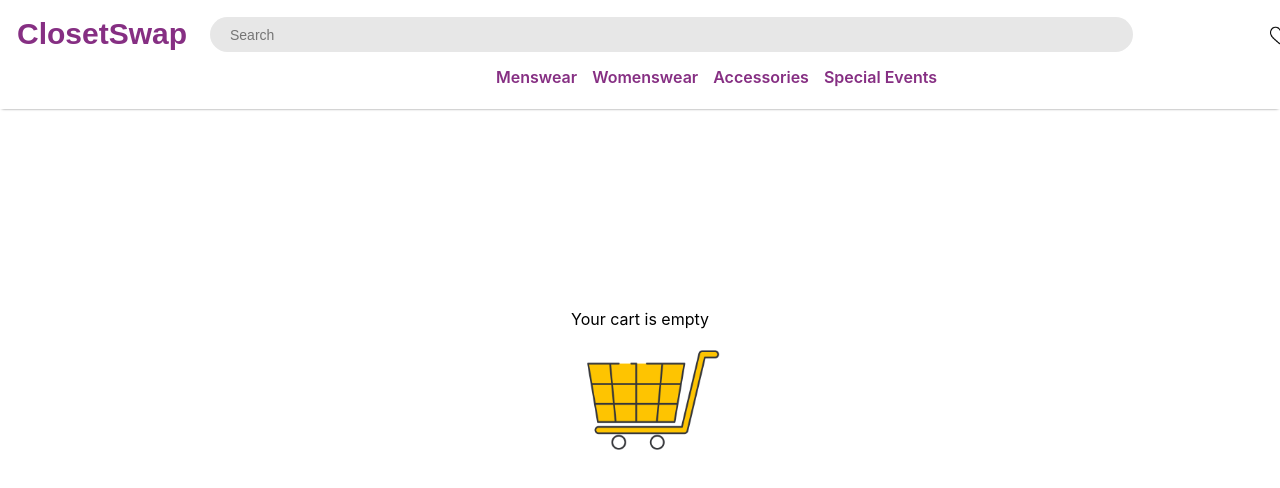
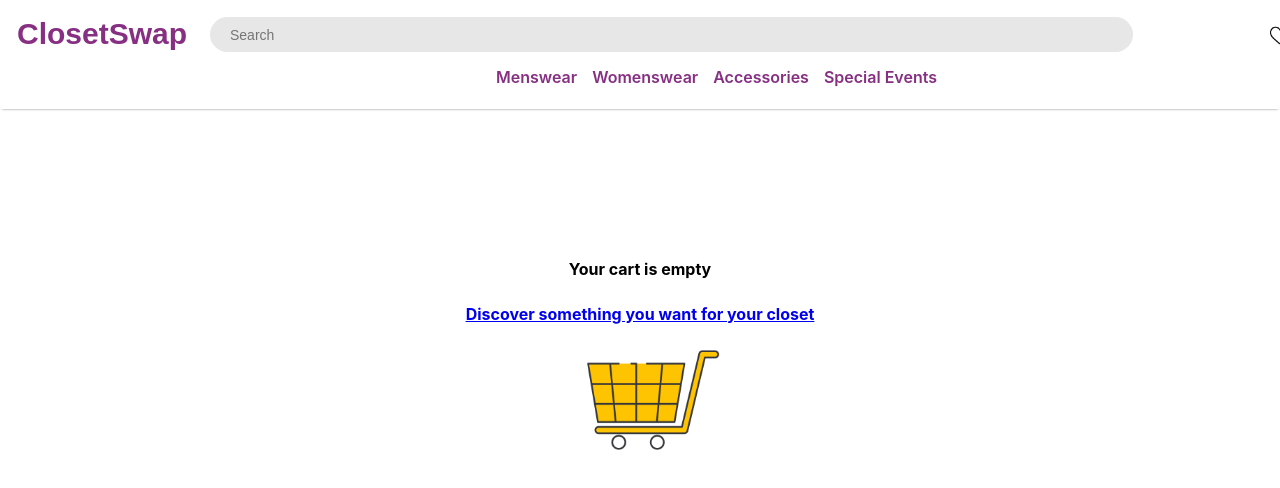
Before and after one commit to diyamahaveer/ClosetSwap, a React (Create React App) app: page /cart in a window 1280 px wide. Shown: the top 488 px of the page. Built offline with nearby package versions, Linux system fonts and the light colour scheme.

Commit message:
made cart page

```diff
--- a/src/Pages/Cart.css
+++ b/src/Pages/Cart.css
@@ -29,7 +29,13 @@
 }
 
 .cart-text {
-  margin-top: 200px; /* Adjust this value as needed to move the text down */
+  margin-top: 150px; /* Adjust this value as needed to move the text down */
+  font-weight: bold;
+}
+
+.cart-text2 {
+  margin-top: 25px; /* Adjust this value as needed to move the text down */
+  font-weight: bold;
 }
 
 .image img{
--- a/src/Pages/Cart.jsx
+++ b/src/Pages/Cart.jsx
@@ -1,24 +1,22 @@
-import React from 'react'
-import './Cart.css'
-import shoppingcart from '../Components/Assets/shoppingcart.png'
+import React from 'react';
+import './Cart.css';
+import shoppingcart from '../Components/Assets/shoppingcart.png';
 
 const Cart = () => {
   return (
     <div className='cart-container'>
-         <input
-            type="text"
-            placeholder="Search"
-            className='search'
-          />
-
-          <div className='content-center'>
-            <div className='cart-text'>Your cart is empty</div> {/* Add a class to the text */}
-            <div className='image'>
-              <img src={shoppingcart} alt="Shopping Cart"/>
-            </div>
-          </div>
+      <input type="text" placeholder="Search" className='search' />
+      <div className='content-center'>
+        <div className='cart-text'>Your cart is empty</div>
+        <div className='cart-text2'>
+          <a href="/">Discover something you want for your closet</a>
+        </div>
+        <div className='image'>
+          <img src={shoppingcart} alt="Shopping Cart"/>
+        </div>
+      </div>
     </div>
   )
 }
 
-export default Cart
+export default Cart;
```
